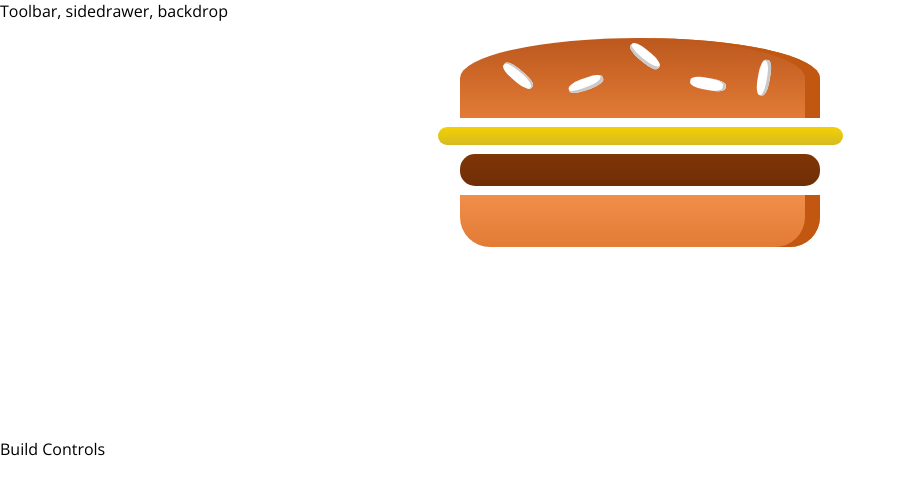
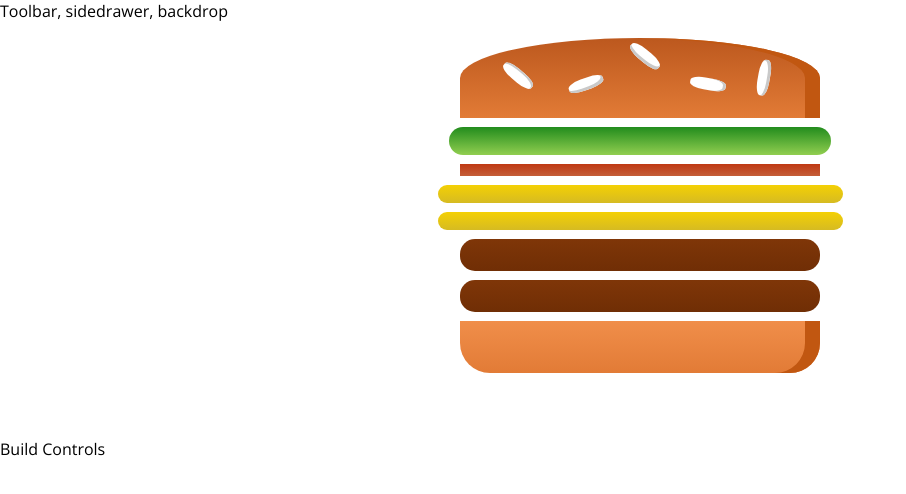
Before and after one commit to AnandSundar/React16-BurgerBuilder, a React app: page / in a window 1280 px wide. Shown: the top 494 px of the page, without its empty margins (0-906 px from the left). Built offline with nearby package versions, Linux system fonts and the light colour scheme.

Commit message:
Added Burger ingredients

```diff
--- a/src/components/Burger/Burger.js
+++ b/src/components/Burger/Burger.js
@@ -4,11 +4,17 @@
 import BurgerIngredient from './BurgerIngredient/BurgerIngredient';
 
 const burger = (props) => {
+    //transform an object with key value pairs into array
+    const transformedIngredients = Object.keys(props.ingredients)
+    .map(igKey => {
+        return [...Array(props.ingredients[igKey])].map((_, i) => {
+            return <BurgerIngredient key={igKey + i} type={igKey} />
+        }); //an array with two elemets
+    });
     return (
         <div className={classes.Burger}>
             <BurgerIngredient type="bread-top" />
-            <BurgerIngredient type="cheese" />
-            <BurgerIngredient type="meat" />
+            {transformedIngredients}
             <BurgerIngredient type="bread-bottom" />
         </div>
     );
--- a/src/containers/BurgerBuilder/BurgerBuilder.js
+++ b/src/containers/BurgerBuilder/BurgerBuilder.js
@@ -4,10 +4,19 @@
 import Burger from '../../components/Burger/Burger';
 
 class BurgerBuilder extends Component {
+    state = {
+        ingredients: {
+            salad: 1,
+            bacon: 1,
+            cheese: 2,
+            meat: 2
+        }
+    }
+
     render () {
         return (
             <Aux>
-                <Burger />
+                <Burger ingredients={this.state.ingredients}/>
                 <div>Build Controls</div>
             </Aux>
         );
```
